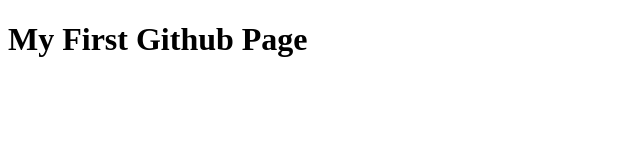
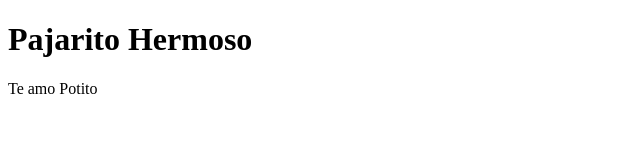
Before and after one commit to aamilis/aamilis.github.io, a plain HTML site: page index.html in a window 1280 px wide. Shown: the whole page, without its empty margins (0-640 px from the left). Drawn offline with Linux system fonts and the light colour scheme.

Commit message:
Update index.html

```diff
--- a/index.html
+++ b/index.html
@@ -2,10 +2,11 @@
 <html lang="en-us">
 <head>
 <meta charset="UTF-8">
-<title>My First Page</title>
+<title>Lulita's Portfolio</title>
 </head>
 
 <body>
-<h1>My First Github Page</h1>
+<h1>Pajarito Hermoso</h1>
+  <p>Te amo Potito</p>
 </body>
 </html>
```
